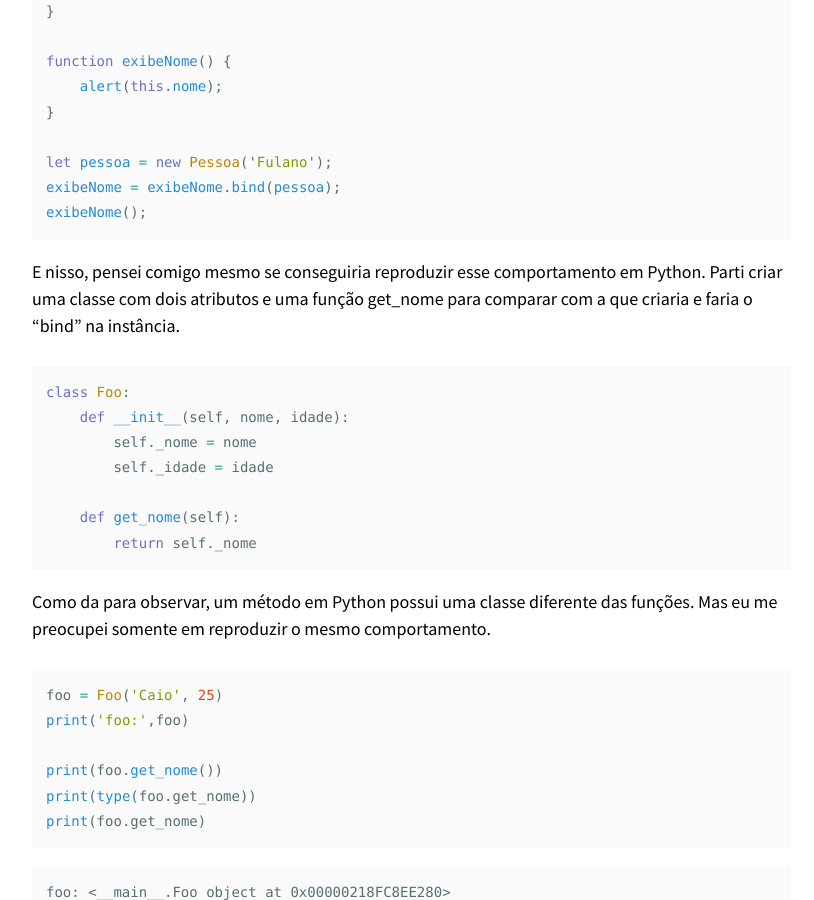
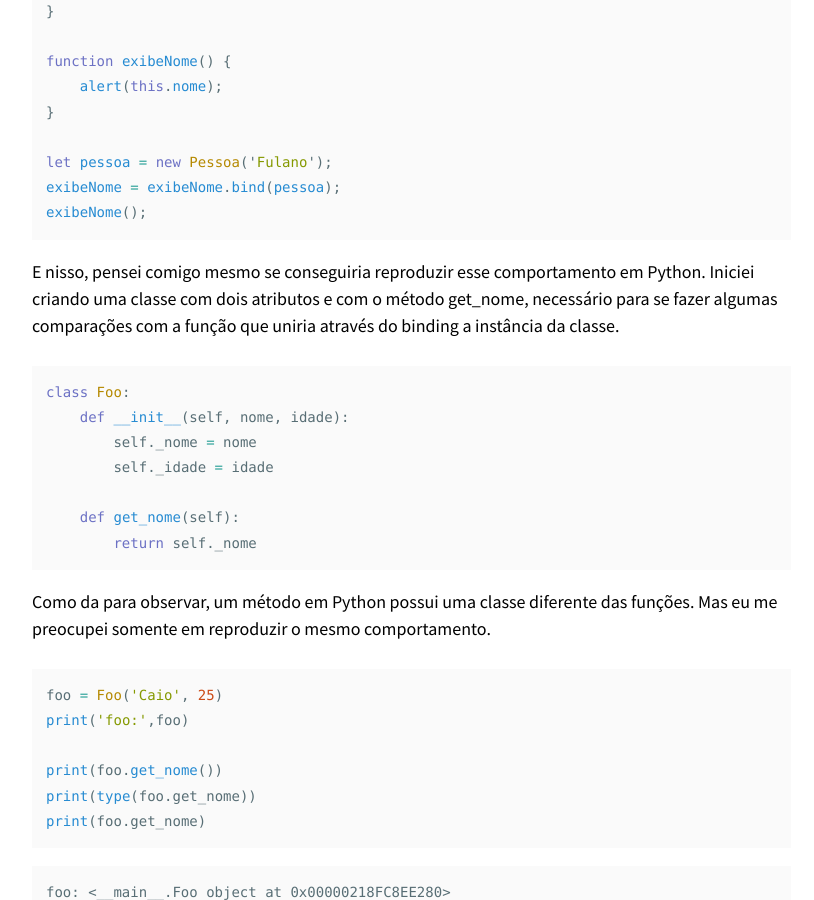
Before and after one commit to CaioMizerkowski/CaioMizerkowski.github.io, a Jekyll site: the page built from _posts/2022-02-06-Simulando-bind-do-JS-em-Python.md, in a window 1280 px wide and 900 px high, scrolled down 682 px. Shown: the whole window, without its empty margins (343-1157 px from the left). Built offline with Jekyll 4.4.1, drawn with Linux system fonts in a browser that asks for light colours; nearby versions of some CDN libraries.

Commit message:
Update 2022-02-06-Simulando-bind-do-JS-em-Python.md

````diff
--- a/_posts/2022-02-06-Simulando-bind-do-JS-em-Python.md
+++ b/_posts/2022-02-06-Simulando-bind-do-JS-em-Python.md
@@ -25,7 +25,7 @@ exibeNome = exibeNome.bind(pessoa);
 exibeNome();
 ```
 
-E nisso, pensei comigo mesmo se conseguiria reproduzir esse comportamento em Python. Parti criar uma classe com dois atributos e uma função get_nome para comparar com a que criaria e faria o "bind" na instância.
+E nisso, pensei comigo mesmo se conseguiria reproduzir esse comportamento em Python. Iniciei criando uma classe com dois atributos e com o método get_nome, necessário para se fazer algumas comparações com a função que uniria através do binding a instância da classe.
 
 
 ```python
````
